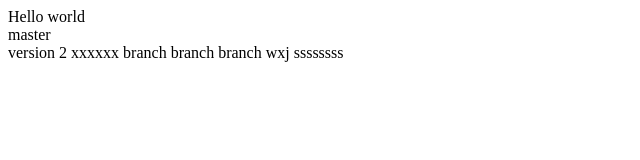
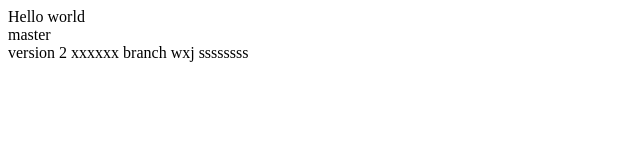
Before and after one commit to sunshineMaria/testgit, a plain HTML site: page index.html in a window 1280 px wide. Shown: the whole page, without its empty margins (0-640 px from the left). Drawn offline with Linux system fonts and the light colour scheme.

Commit message:
Revert "branch分支提交"
This reverts commit 8a81b80a6c4c602b5da82de83d41290266e6eca2.

```diff
--- a/index.html
+++ b/index.html
@@ -10,7 +10,6 @@
 	<div>master</div>
 	version 2
 	xxxxxx
-	branch branch
 	branch wxj
 	ssssssss
 </body>
```
